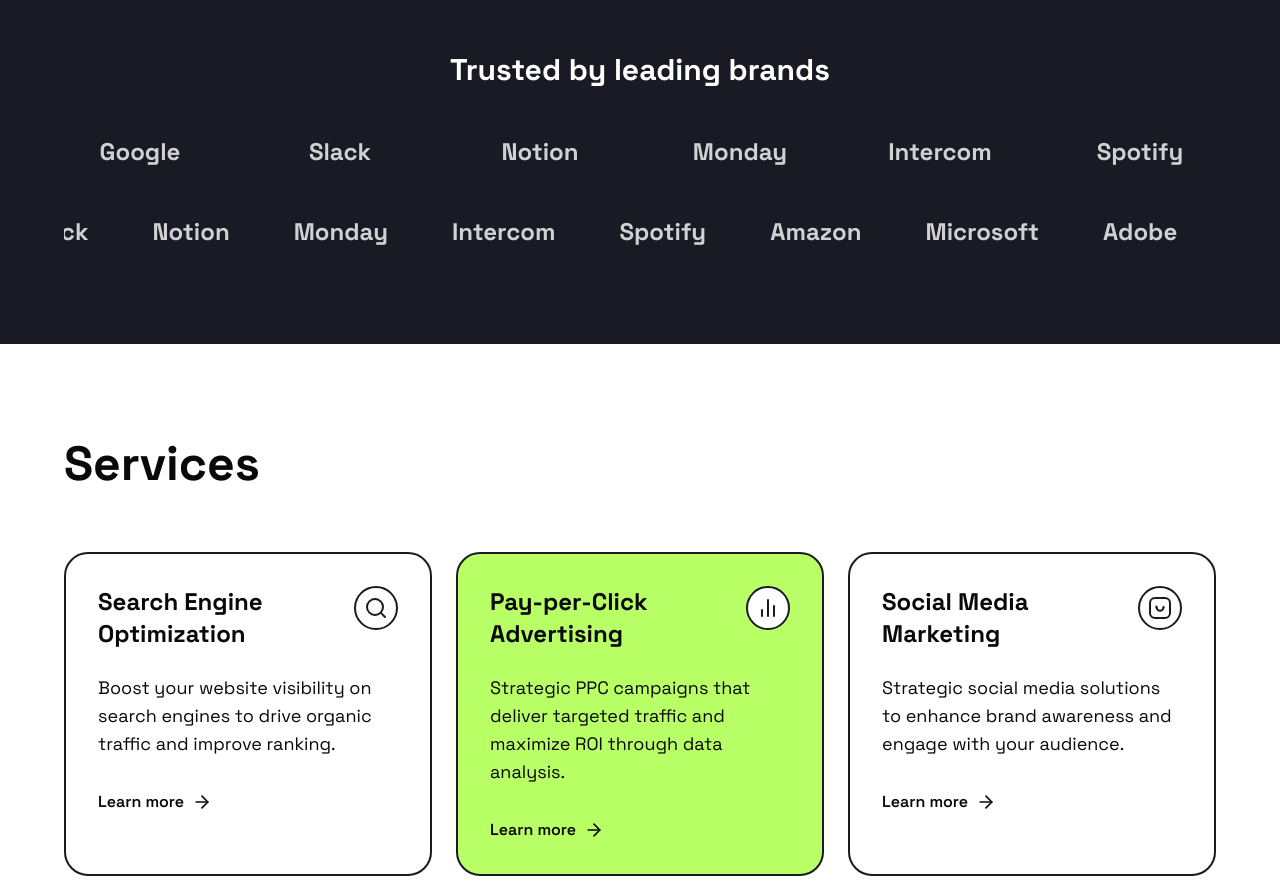
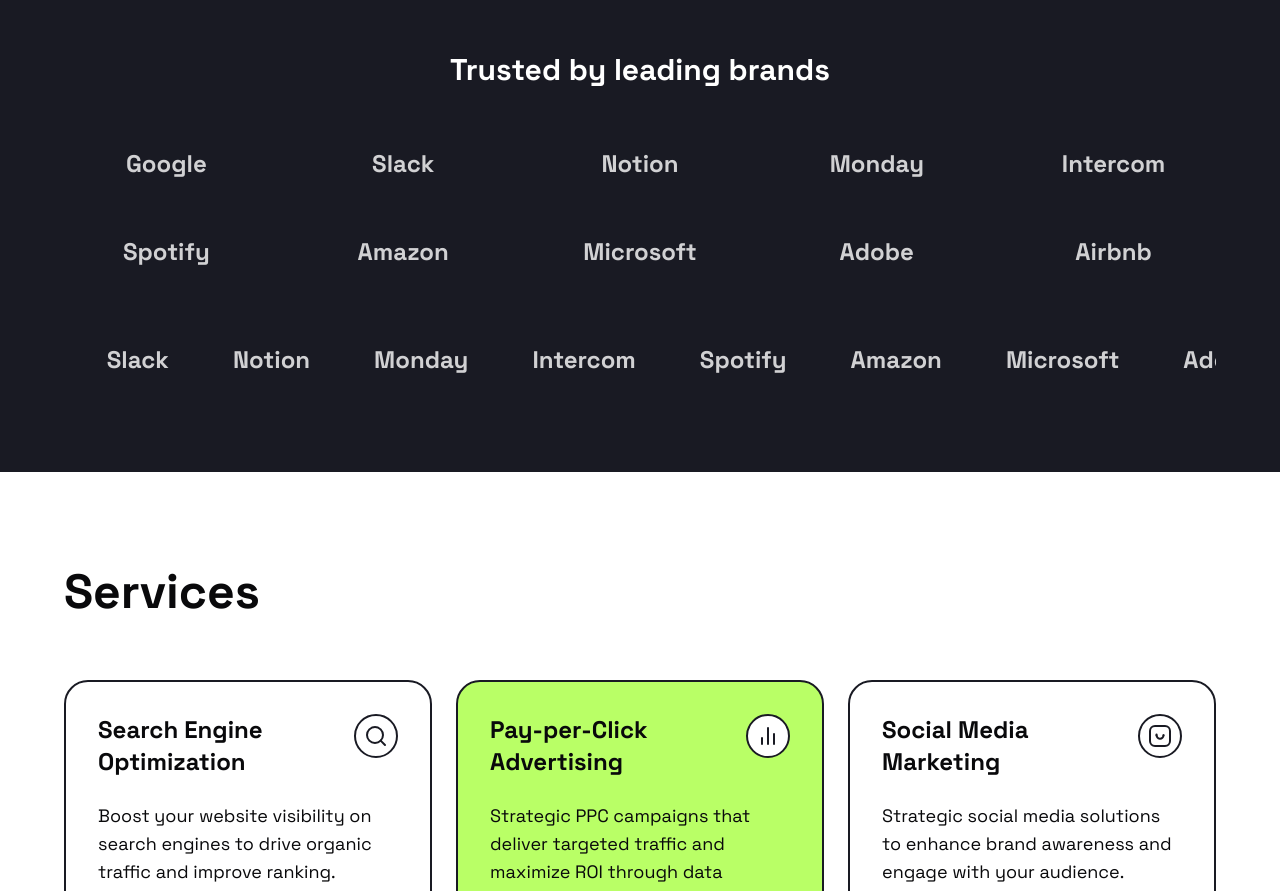
Before and after one commit to taufiqkml55/positive-landing-universe, a React (Vite) app: page / in a window 1280 px wide. Shown: the part 780-1671 px from the top of the page. Built offline with nearby package versions, Linux system fonts and the light colour scheme.

Commit message:
Fix duplicated content and improve UI
The code was updated to fix duplicated content and improve the UI and responsiveness.

```diff
--- a/src/components/Clients.tsx
+++ b/src/components/Clients.tsx
@@ -22,20 +22,27 @@ const Clients = () => {
         <h2 className="text-2xl md:text-3xl font-bold mb-12 text-center">
           Trusted by leading brands
         </h2>
-        <div className="hidden md:grid grid-cols-2 md:grid-cols-3 lg:grid-cols-6 gap-8 md:gap-12 items-center justify-items-center">
-          {clients.slice(0, 6).map((client) => (
-            <div key={client.id} className="text-xl md:text-2xl font-bold text-white opacity-80 hover:opacity-100 hover:text-positivus-green transition-all duration-300">
+
+        {/* Static display on medium and larger screens */}
+        <div className="hidden md:grid grid-cols-3 lg:grid-cols-5 gap-8 items-center justify-items-center">
+          {clients.slice(0, 10).map((client) => (
+            <div
+              key={client.id}
+              className="text-xl md:text-2xl font-bold text-white opacity-80 hover:opacity-100 hover:text-positivus-green transition-all duration-300 py-3"
+            >
               {client.name}
             </div>
           ))}
         </div>
 
+        {/* Scrolling banner only on mobile */}
         <div className="md:hidden">
-          <ScrollingBanner items={clients.slice(0, 6)} direction="left" speed={30} />
+          <ScrollingBanner items={clients} direction="left" speed={35} />
         </div>
 
-        <div className="hidden md:block mt-12">
-          <ScrollingBanner items={clients} direction="left" speed={40} />
+        {/* Hidden on small screens, shown on medium+ */}
+        <div className="hidden md:block mt-16">
+          <ScrollingBanner items={clients} direction="left" speed={25} className="opacity-80" />
         </div>
       </div>
     </section>
--- a/src/components/ScrollingBanner.tsx
+++ b/src/components/ScrollingBanner.tsx
@@ -61,7 +61,7 @@ const ScrollingBanner: React.FC<ScrollingBannerProps> = ({
           {items.map((item) => (
             <div
               key={item.id}
-              className="text-xl md:text-2xl font-bold text-white opacity-80 hover:opacity-100 hover:text-positivus-green transition-all duration-300 mx-8 whitespace-nowrap"
+              className="text-xl md:text-2xl font-bold text-white hover:opacity-100 hover:text-positivus-green transition-all duration-300 mx-8 whitespace-nowrap"
             >
               {item.name}
             </div>
```
